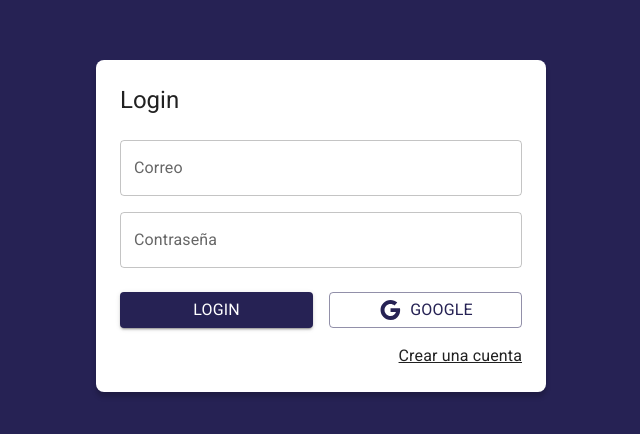
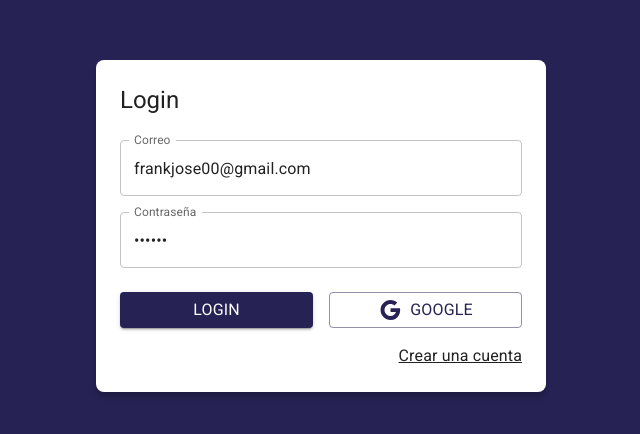
Before and after one commit to C3SC0-V4113/Journal-App, a React (Vite) app: page /auth/login in a window 1280 px wide. Shown: the part 174-608 px from the top of the page, without its empty margins (319-959 px from the left). Built offline with nearby package versions, Linux system fonts and the light colour scheme.

Commit message:
added functionality to component of login

```diff
--- a/src/auth/pages/LoginPage.jsx
+++ b/src/auth/pages/LoginPage.jsx
@@ -2,11 +2,25 @@ import { Google } from "@mui/icons-material";
 import { Link as RouterLink } from "react-router-dom";
 import { Button, Grid, Link, TextField, Typography } from "@mui/material";
 import { AuthLayout } from "../layout";
+import { useForm } from "../../hooks";
 
 export const LoginPage = () => {
+  const { email, password, onInputChange, formState } = useForm({
+    email: "frankjose00@gmail.com",
+    password: "123456",
+  });
+
+  const onSubmit = (event) => {
+    event.preventDefault();
+    console.log(formState);
+  };
+
+  const onGoogleSignIn = () => {
+    console.log("onGoogleSignIn");
+  };
   return (
     <AuthLayout title="Login">
-      <form>
+      <form onSubmit={onSubmit}>
         <Grid container>
           <Grid item xs={12} sx={{ marginTop: 2 }}>
             <TextField
@@ -14,6 +28,9 @@ export const LoginPage = () => {
               type="email"
               placeholder="mail@google.com"
               fullWidth
+              name="email"
+              value={email}
+              onChange={onInputChange}
             />
           </Grid>
           <Grid item xs={12} sx={{ marginTop: 2 }}>
@@ -22,16 +39,19 @@ export const LoginPage = () => {
               type="password"
               placeholder="contraseña"
               fullWidth
+              name="password"
+              value={password}
+              onChange={onInputChange}
             />
           </Grid>
           <Grid container spacing={2} sx={{ marginBottom: 2, marginTop: 1 }}>
             <Grid item xs={12} sm={6}>
-              <Button variant="contained" fullWidth>
+              <Button type="submit" variant="contained" fullWidth>
                 <Typography>Login</Typography>
               </Button>
             </Grid>
             <Grid item xs={12} sm={6}>
-              <Button variant="outlined" fullWidth>
+              <Button variant="outlined" fullWidth onClick={onGoogleSignIn}>
                 <Google /> <Typography sx={{ ml: 1 }}>Google</Typography>
               </Button>
             </Grid>
--- /dev/null
+++ b/src/hooks/index.js
@@ -0,0 +1 @@
+export * from "./useForm";
--- /dev/null
+++ b/src/hooks/useForm.js
@@ -0,0 +1,23 @@
+import { useState } from "react";
+
+export const useForm = (initialForm = {}) => {
+  const [formState, setFormState] = useState(initialForm);
+
+  const onInputChange = ({ target }) => {
+    const { name, value } = target;
+    setFormState({
+      ...formState,
+      [name]: value,
+    });
+  };
+
+  const onResetForm = () => {
+    setFormState(initialForm);
+  };
+  return {
+    formState,
+    onInputChange,
+    onResetForm,
+    ...formState,
+  };
+};
--- a/src/store/auth/authSlice.js
+++ b/src/store/auth/authSlice.js
@@ -3,7 +3,7 @@ import { createSlice } from "@reduxjs/toolkit";
 export const authSlice = createSlice({
   name: "auth",
   initialState: {
-    status: "checking", // "not-authenticated", "authenticated"
+    status: "not-authenticated", // "checking", "not-authenticated", "authenticated"
     uid: null,
     emal: null,
     displayName: null,
```
